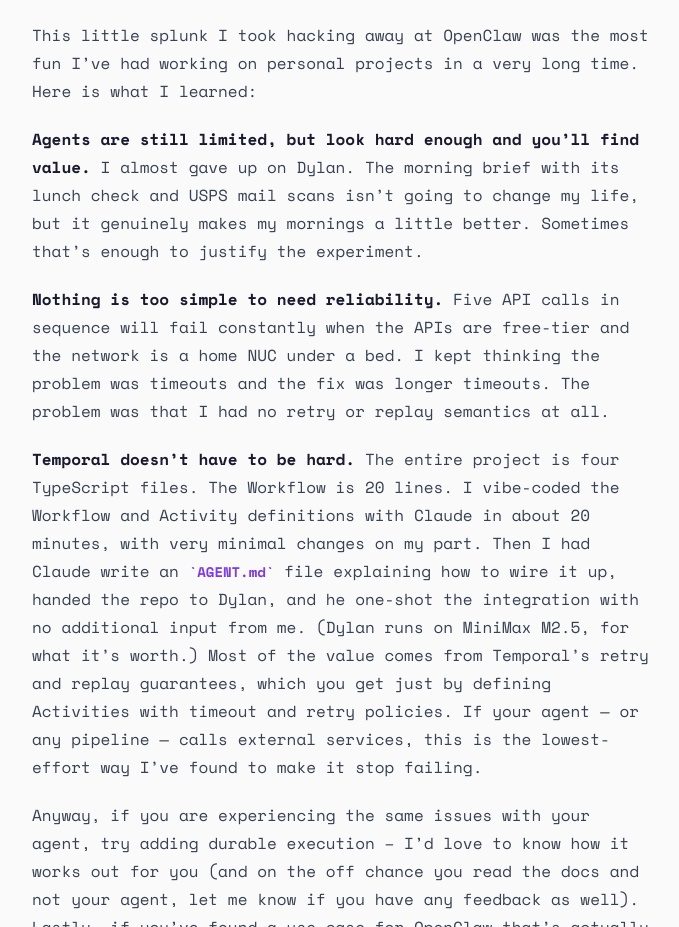
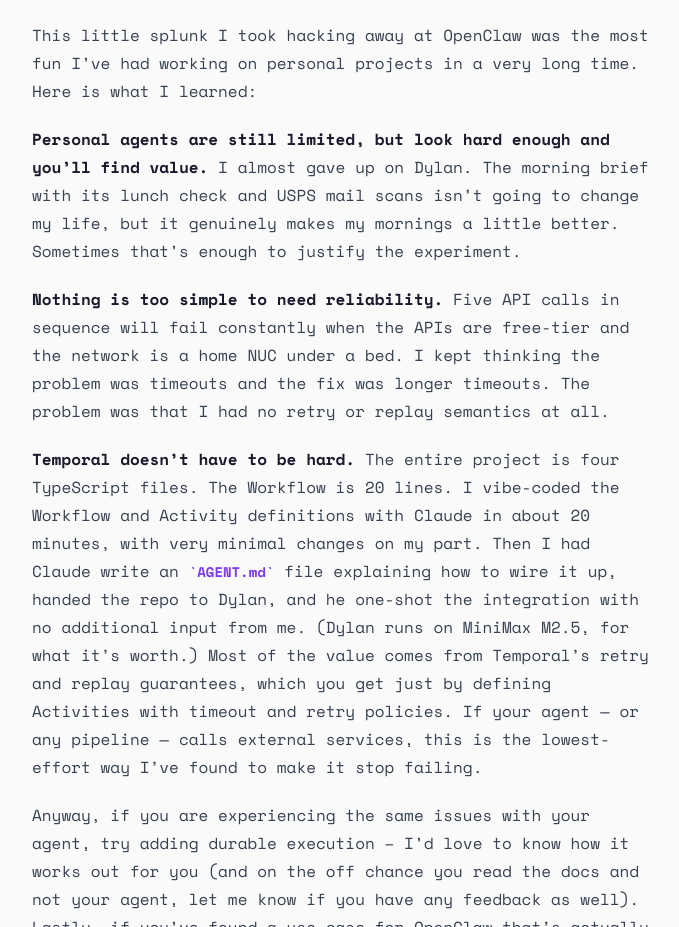
Before and after one commit to lennessyy/lennessyy.github.io, an Astro site: page /blog/durable-briefs in a window 1280 px wide. Shown: the part 5452-6379 px from the top of the page, without its empty margins (296-975 px from the left). Built offline with nearby package versions, Linux system fonts and the light colour scheme; Astro itself is replaced by a stand-in of ours.

Commit message:
minor copy edit

```diff
--- a/src/content/blog/durable-briefs.md
+++ b/src/content/blog/durable-briefs.md
@@ -73,7 +73,7 @@
 
 This little splunk I took hacking away at OpenClaw was the most fun I've had working on personal projects in a very long time. Here is what I learned:
 
-**Agents are still limited, but look hard enough and you'll find value.** I almost gave up on Dylan. The morning brief with its lunch check and USPS mail scans isn't going to change my life, but it genuinely makes my mornings a little better. Sometimes that's enough to justify the experiment.
+**Personal agents are still limited, but look hard enough and you'll find value.** I almost gave up on Dylan. The morning brief with its lunch check and USPS mail scans isn't going to change my life, but it genuinely makes my mornings a little better. Sometimes that's enough to justify the experiment.
 
 **Nothing is too simple to need reliability.** Five API calls in sequence will fail constantly when the APIs are free-tier and the network is a home NUC under a bed. I kept thinking the problem was timeouts and the fix was longer timeouts. The problem was that I had no retry or replay semantics at all.
 
```
